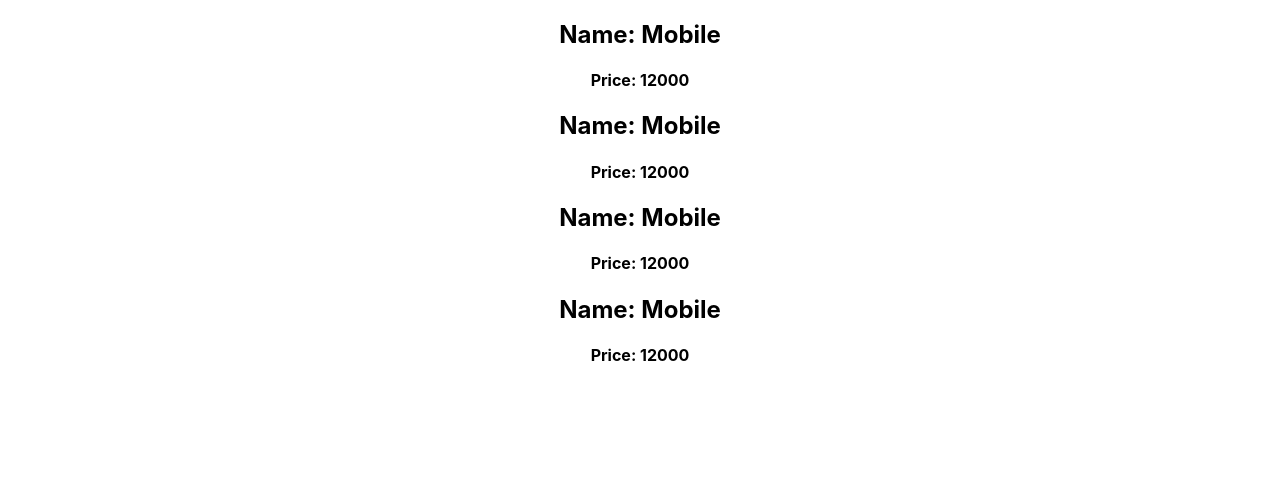
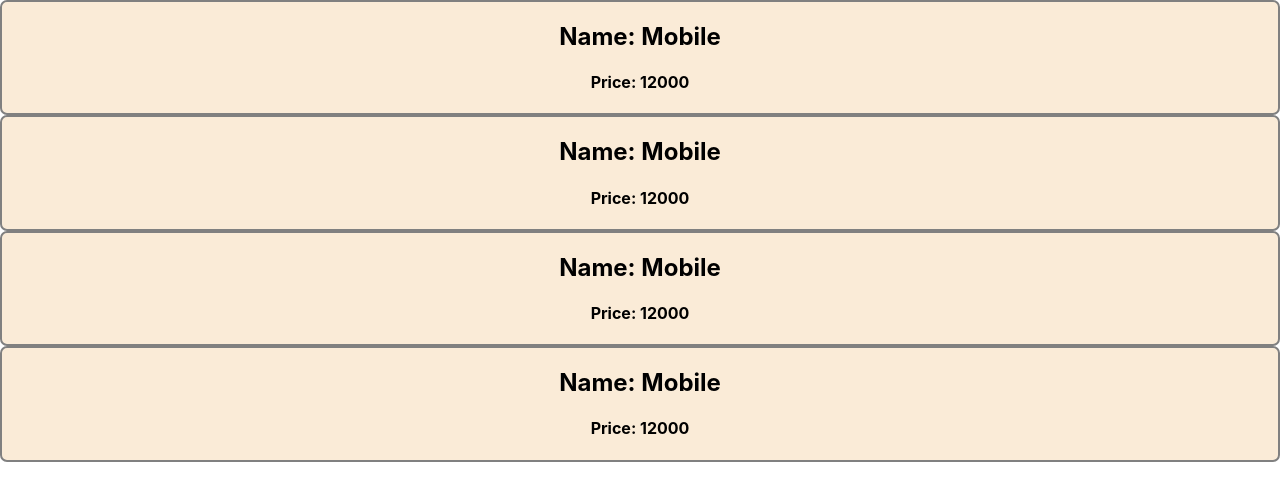
Before and after one commit to mdraselmiah95/react-core-two, a React (Create React App) app: page / in a window 1280 px wide. Shown: the top 500 px of the page. Built offline with nearby package versions, Linux system fonts and the light colour scheme.

Commit message:
WIP React core cencept two

```diff
--- a/src/App.css
+++ b/src/App.css
@@ -36,3 +36,9 @@
     transform: rotate(360deg);
   }
 }
+
+.product {
+  background-color: antiquewhite;
+  border: 2px solid gray;
+  border-radius: 7px;
+}
--- a/src/App.js
+++ b/src/App.js
@@ -13,7 +13,7 @@ function App() {
 
 function Product(props) {
   return (
-    <div>
+    <div className="product">
       <h2>Name: {props.name}</h2>
       <h4>Price: {props.price}</h4>
     </div>
```
